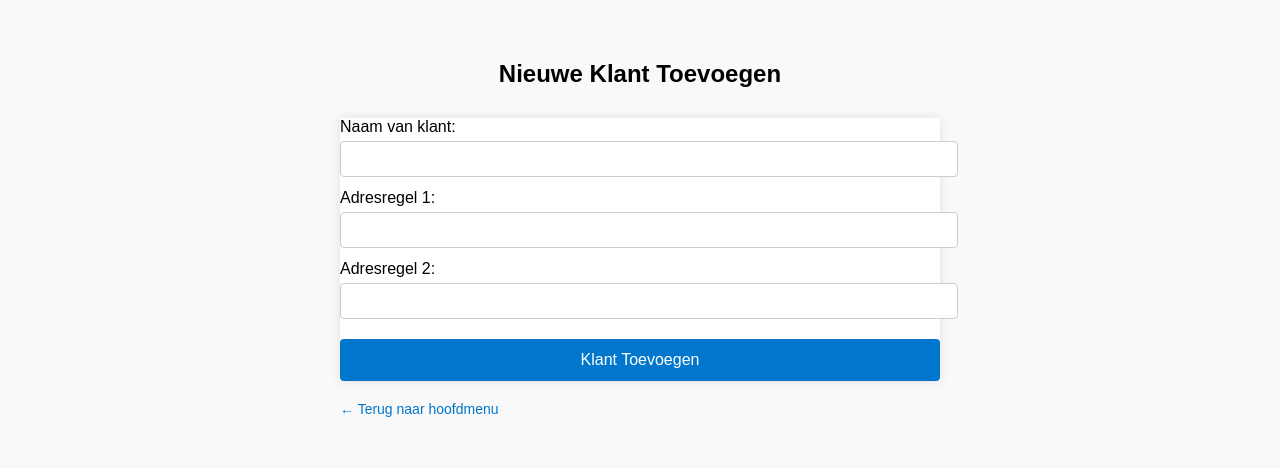
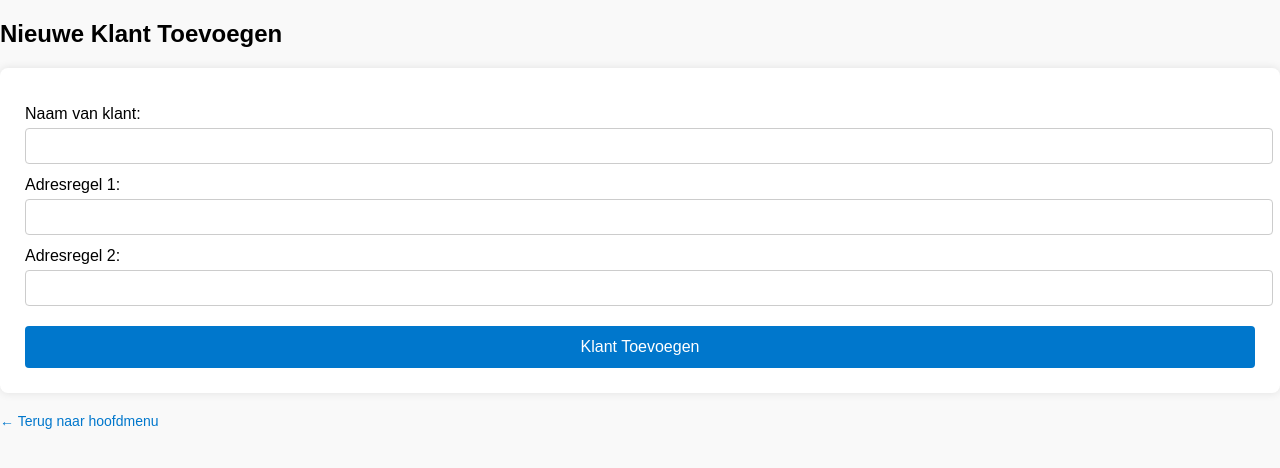
Before and after one commit to NXi99/opto-invoice-app, a Flask app: page /add-customer in a window 1280 px wide. Shown: the top 468 px of the page. Run offline with Flask 3, Linux system fonts and the light colour scheme.

Commit message:
Update add_customer.html

```diff
--- a/templates/add_customer.html
+++ b/templates/add_customer.html
@@ -4,34 +4,21 @@
     <meta charset="UTF-8">
     <title>Klant Toevoegen</title>
 
-    <!-- Apply dark mode before render -->
+    <!-- ✅ Apply dark mode early -->
     <script>
     if (localStorage.getItem("darkMode") === "true") {
         document.documentElement.classList.add("dark-mode");
     }
     </script>
 
-    <!-- Load your main stylesheet -->
+    <!-- ✅ Global styles -->
     <link rel="stylesheet" href="{{ url_for('static', filename='style.css') }}">
 
     <style>
-        body {
-            font-family: Arial, sans-serif;
-            background: #f9f9f9;
-            padding: 40px;
-            max-width: 600px;
-            margin: auto;
-        }
-
-        h2 {
-            text-align: center;
-            margin-bottom: 30px;
-        }
-
         form {
             background: white;
-            padding: 0px;
-            border-radius: 0px;
+            padding: 25px;
+            border-radius: 8px;
             box-shadow: 0 0 10px rgba(0,0,0,0.1);
         }
 
@@ -71,6 +58,7 @@
     </style>
 </head>
 <body>
+    <div class="container">
         <h2>Nieuwe Klant Toevoegen</h2>
 
         <form method="POST">
@@ -87,5 +75,6 @@
         </form>
 
         <a href="/">&#8592; Terug naar hoofdmenu</a>
+    </div>
 </body>
 </html>
```
Lines whose indentation alone changed are shown as unchanged.
